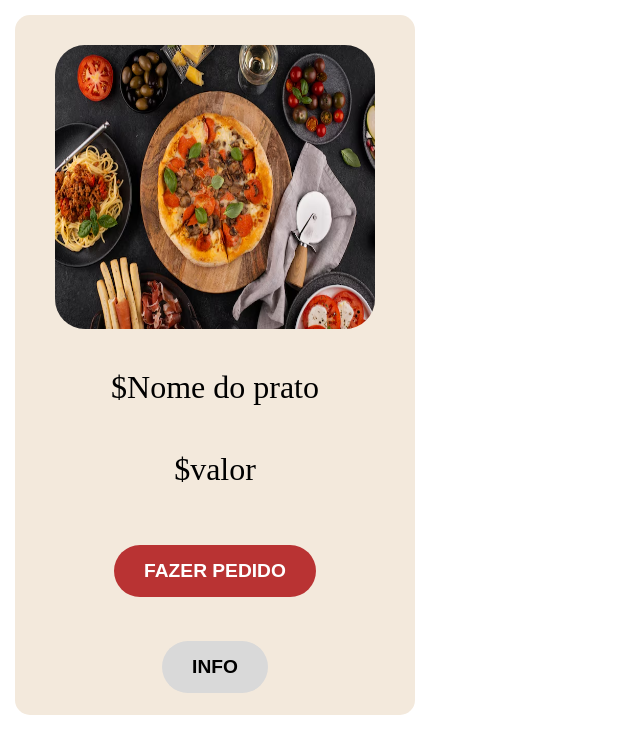
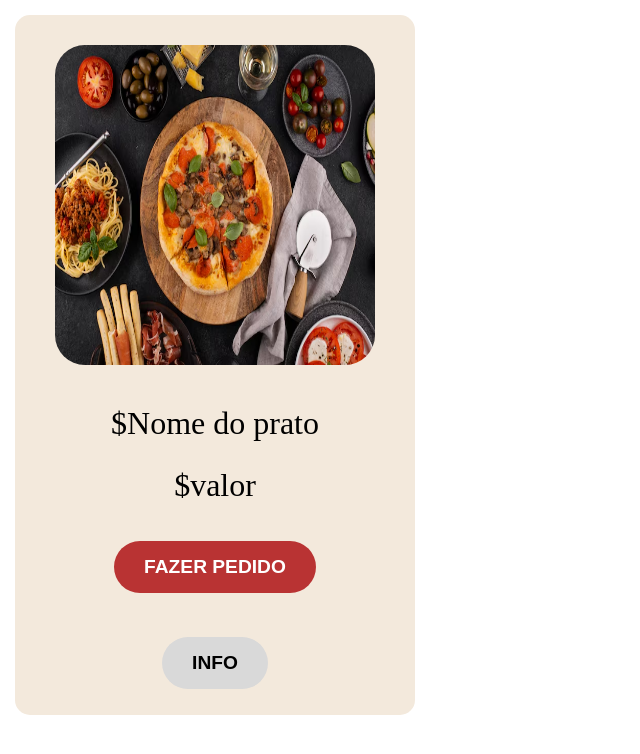
Before and after one commit to Etequinos/TCC, a PHP site: page /cards/card_prato.php in a window 1280 px wide. Shown: the top 754 px of the page, without its empty margins (0-640 px from the left). Run offline with PHP 8.4, Linux system fonts and the light colour scheme.

Commit message:
pequena mudança

```diff
--- a/cards/card_prato.php
+++ b/cards/card_prato.php
@@ -6,7 +6,7 @@
     <div class="card-container">
         <img src="../imagens/mesa-com-vista-de-cima-cheia-de-uma-variedade-de-comidas-deliciosas_23-2149141341.avif" alt="imagem do prato">
         <label for="prato" name="nomeprato">$Nome do prato</label>
-        <label for="prato" name="nomeprato">$valor</label>
+        <label for="prato" name="valor">$valor</label>
         <button name="fzr_pedido">FAZER PEDIDO</button>
         <button name="info_pedido"><a href="info_prato.php">INFO</a></button>
     </div>
--- a/css/cardprato.css
+++ b/css/cardprato.css
@@ -20,12 +20,13 @@
     border-radius: 30px;
     margin: 30px;
 }
-label[name="nomeprato"]{
+label[name="nomeprato"],label[name="valor"]{
     font-size: xx-large;
    /* font-weight: bolder; */
     margin: 10px;
-    margin-bottom: 35px;
+    margin-bottom: 15px;
   }
+
 button[name="info_pedido"],button[name="fzr_pedido"] {
 
     display: flex;
--- a/telas/home.php
+++ b/telas/home.php
@@ -26,7 +26,7 @@
         </head>";
         echo "<div class='card-container'>";
         echo "<img src='" . $row["Imagem"] . "' alt='" . $row["Nome"] . "'>";
-        echo "<label for='prato' name='nomeprat'>" . $row["Nome"] . "</label>>";
+        echo "<label for='prato' name='nomeprato'>" . $row["Nome"] . "</label>";
         echo "<label for='prato' name='nomeprato'>" . $row["Valor"] . "</label>";
         echo "<button name='fzr_pedido'>FAZER PEDIDO</button>";
         echo "<button name='info_pedido'><a href='info_prato.php?id=" . $row["ID"] . "'>INFO</a></button>";
```
